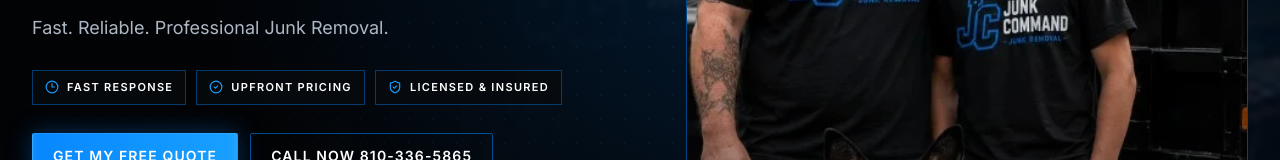
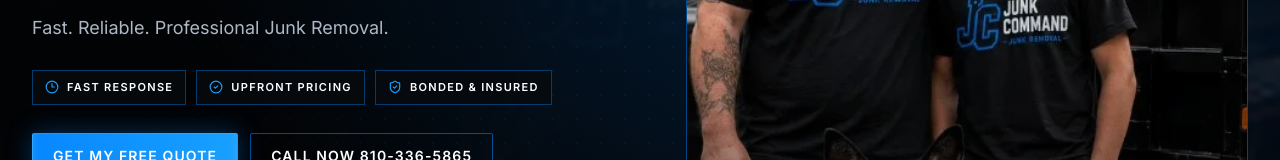
Before and after one commit to asddataking/junkcommand, a Next.js app: page / in a window 1280 px wide. Shown: the part 459-619 px from the top of the page. Built offline with nearby package versions, Linux system fonts and the light colour scheme.

Commit message:
Light changes

```diff
--- a/src/components/sections/Hero.tsx
+++ b/src/components/sections/Hero.tsx
@@ -12,7 +12,7 @@ import { BorderBeam } from "@/components/magicui/border-beam";
 const trustItems = [
   { icon: Clock3, label: "Fast Response" },
   { icon: CheckCircle2, label: "Upfront Pricing" },
-  { icon: ShieldCheck, label: "Licensed & Insured" },
+  { icon: ShieldCheck, label: "Bonded & Insured" },
 ] as const;
 
 export function Hero() {
--- a/src/components/sections/TrustBar.tsx
+++ b/src/components/sections/TrustBar.tsx
@@ -15,7 +15,7 @@ const TRUST_ITEMS = [
   { icon: MapPinned, label: "Locally Operated" },
   { icon: Tag, label: "Upfront Pricing" },
   { icon: Clock3, label: "Fast Scheduling" },
-  { icon: ShieldCheck, label: "Licensed & Insured" },
+  { icon: ShieldCheck, label: "Bonded & Insured" },
   { icon: Truck, label: "Family Operated" },
 ] as const;
 
--- a/src/components/sections/WhyChooseUs.tsx
+++ b/src/components/sections/WhyChooseUs.tsx
@@ -14,10 +14,10 @@ export function WhyChooseUs() {
         <div className="relative aspect-[4/3] overflow-hidden rounded-[2px] border border-[rgba(0,135,255,0.4)] bg-card">
           <MediaImage
             src="/images/trailer.webp"
-            alt="Junk Command trailer ready for a Port Huron junk removal job"
+            alt="Dan and Gage with the Junk Command trailer, mission ready for Port Huron junk removal"
             fill
             loading="lazy"
-            className="object-cover"
+            className="object-cover object-[18%_42%] scale-[1.28]"
             sizes="(max-width: 1024px) 100vw, 50vw"
           />
           <div className="absolute inset-0 bg-gradient-to-t from-[#020305] via-transparent to-transparent" />
--- a/src/data/cities.ts
+++ b/src/data/cities.ts
@@ -65,9 +65,9 @@ export const CITIES: City[] = [
           "Pricing is based on how much space your load takes in our truck, not by the hour. You get an upfront quote before we load anything. Most single-item pickups start near our $99 minimum.",
       },
       {
-        question: "Are you licensed and insured for Port Huron jobs?",
+        question: "Are you bonded and insured for Port Huron jobs?",
         answer:
-          "Yes. Junk Command is fully insured. Our veteran-owned crew is careful with driveways, floors, and door frames on every Port Huron property we clear.",
+          "Yes. Junk Command is bonded and fully insured. Our veteran-owned crew is careful with driveways, floors, and door frames on every Port Huron property we clear.",
       },
     ],
     nearbySlugs: [
```
